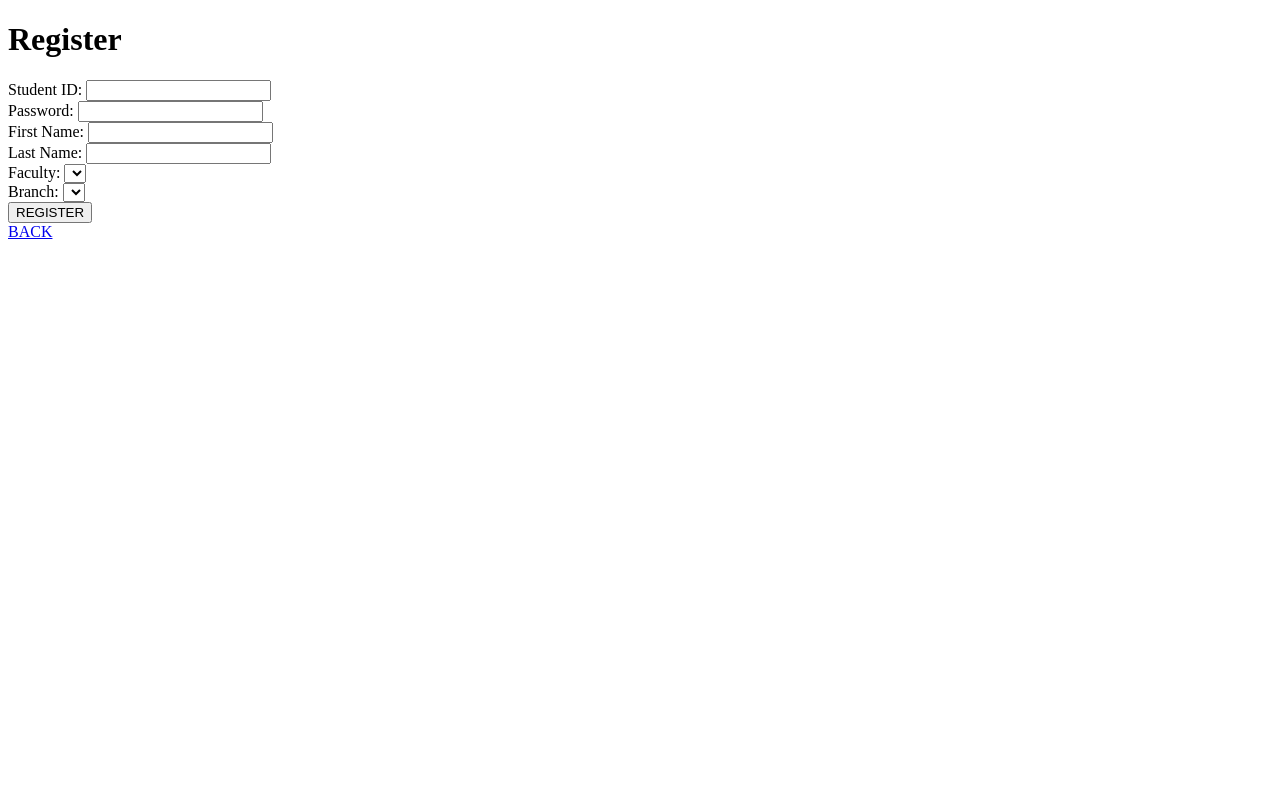
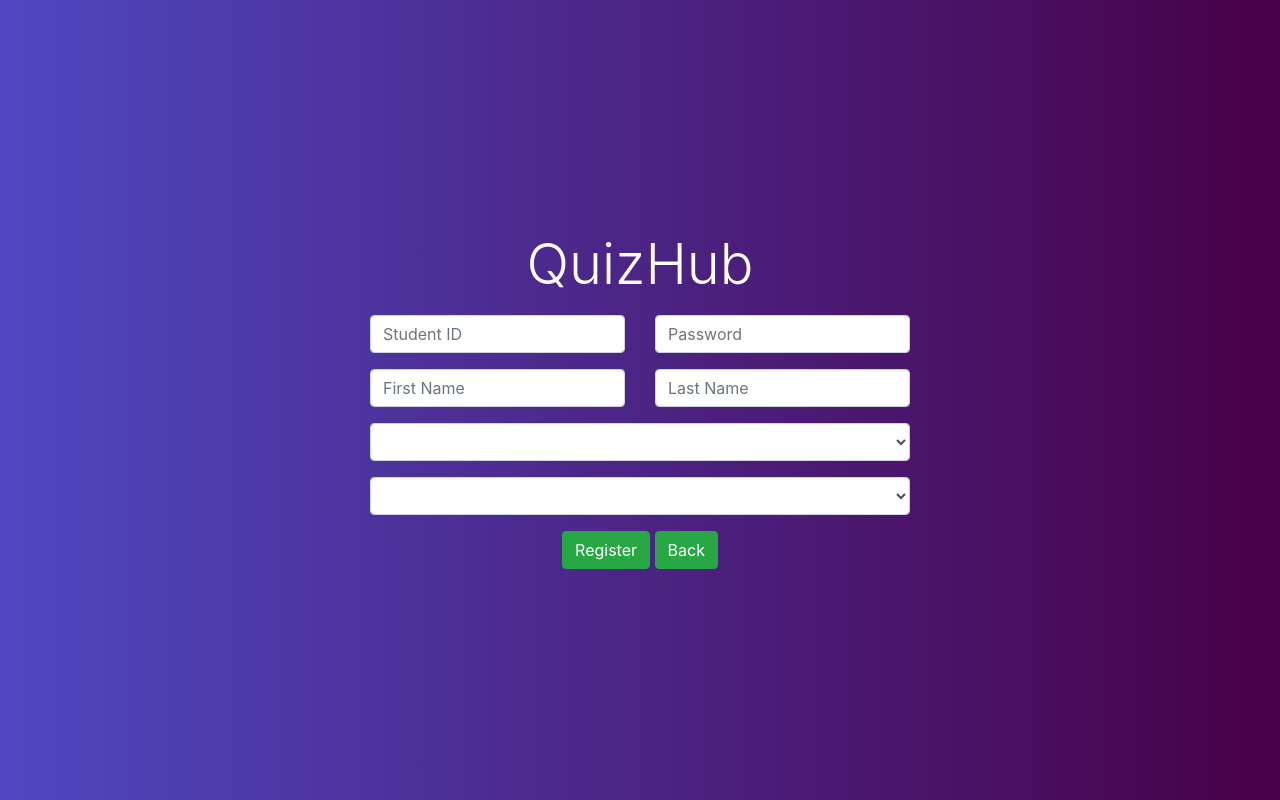
Before and after one commit to KMUTT-INT303/QuizHub, a Java web app: page /Register.jsp in a window 1280 px wide. Run offline with Tomcat 11, a stand-in JSP engine, Linux system fonts and the light colour scheme; data that the repository does not hold is empty; database files in the repository are not loaded.

Commit message:
add register page style and removed prevent submit

```diff
--- a/QuizHub/web/Login.jsp
+++ b/QuizHub/web/Login.jsp
@@ -24,10 +24,10 @@
                 <div id="container" class="container">
                     <div class="row text-white">
                         <div class="col-sm-6 offset-sm-3 text-center">
-                            <h3 class="display-4 mb-5">QuizHub</h3>
-                            <h2 class="display-4 mb-5">${msg}</h2>
+                            <h3 class="display-4 mb-3">QuizHub</h3>
+                            <h2 class="display-4 mb-2">${msg}</h2>
                             <div class="info-form">
-                                <form id="submit-form" action="Login" method="post" class="form-inlin justify-content-center" autocomplete="off">
+                                <form id="login-form" action="Login" method="post" class="form-inlin justify-content-center" autocomplete="off">
                                     <div class="form-group">
                                         <label class="sr-only">Username</label>
                                         <input type="number" name="username" class="form-control" placeholder="Username">
--- a/QuizHub/web/Register.jsp
+++ b/QuizHub/web/Register.jsp
@@ -1,41 +1,105 @@
 <%--
-    Document   : Register
-    Created on : Oct 19, 2019, 11:21:56 PM
-    Author     : Top
+    Document   : login
+    Created on : Oct 17, 2019, 10:57:34 AM
+    Author     : tsch
 --%>
 
+<%@page contentType="text/html" pageEncoding="UTF-8"%>
 <%@ taglib prefix="c" uri="http://java.sun.com/jsp/jstl/core" %>
-<%@page contentType="text/html" pageEncoding="UTF-8"%>
 <!DOCTYPE html>
+
 <html>
+
     <head>
+        <meta charset="utf-8">
+        <meta name="viewport" content="width=device-width, initial-scale=1, shrink-to-fit=no">
+
         <jsp:include page="/ListFaculty"/>
-        <meta http-equiv="Content-Type" content="text/html; charset=UTF-8">
-        <title>Register Page</title>
+
+        <link rel="stylesheet" href="https://stackpath.bootstrapcdn.com/bootstrap/4.3.1/css/bootstrap.min.css" integrity="sha384-ggOyR0iXCbMQv3Xipma34MD+dH/1fQ784/j6cY/iJTQUOhcWr7x9JvoRxT2MZw1T" crossorigin="anonymous">
+        <title>QuizHub - Register</title>
     </head>
+    <link rel="stylesheet" type="text/css" href="css/main.css">
+
     <body>
-        <h1>Register</h1>
-        <form action="Register" method="post" id="submit-form">
-            Student ID: <input type="number" name="student_id"><br>
-            Password: <input type="text" name="password"><br>
-            First Name: <input type="text" name="fname"><br>
-            Last Name: <input type="text" name="lname"><br>
-            Faculty:
-            <select name="faculty">
+        <div class="register-section">
+            <div class="register-section-width">
+                <div id="container" class="container">
+                    <div class="row text-white">
+                        <div class="col-sm-6 offset-sm-3 text-center">
+                            <h3 class="display-4 mb-3">QuizHub</h3>
+                            <h2 class="display-4 mb-2">${msg}</h2>
+                            <div class="info-form">
+
+                                <form id="register-form" action="Register" method="post" class="form-inlin justify-content-center" autocomplete="off">
+
+                                    <div class="row">
+                                        <div class="col">
+                                            <div class="form-group">
+                                                <label class="sr-only">Student ID</label>
+                                                <input type="number" name="student_id" class="form-control" placeholder="Student ID">
+                                            </div>
+                                        </div>
+                                        <div class="col">
+                                            <div class="form-group">
+                                                <label class="sr-only">Passoword</label>
+                                                <input type="password" name="password" class="form-control" placeholder="Password">
+                                            </div>
+                                        </div>
+                                    </div>
+
+                                    <div class="row">
+                                        <div class="col">
+                                            <div class="form-group">
+                                                <label class="sr-only">First Name</label>
+                                                <input type="text" name="fname" class="form-control" placeholder="First Name">
+                                            </div>
+                                        </div>
+                                        <div class="col">
+                                            <div class="form-group">
+                                                <label class="sr-only">Last Name</label>
+                                                <input type="text" name="lname" class="form-control" placeholder="Last Name">
+                                            </div>
+                                        </div>
+                                    </div>
+
+                                    <div class="row">
+                                        <div class="col">
+                                            <div class="form-group">
+                                                <label class="sr-only">Faculty</label>
+                                                <select class="form-control" name="faculty">
                                                     <c:forEach items="${faculties}" var="f">
                                                         <option value="${f.id}">${f.name}</option>
                                                     </c:forEach>
                                                 </select>
-            <br>
-            Branch:
-            <select name="branch">
+                                            </div>
+                                        </div>
+                                    </div>
+
+                                    <div class="row">
+                                        <div class="col">
+                                            <div class="form-group">
+                                                <label class="sr-only">Branch</label>
+                                                <select class="form-control" name="branch">
                                                     <c:forEach items="${branch}" var="b">
                                                         <option value="${b.id}">${b.name}</option>
                                                     </c:forEach>
                                                 </select>
-            <br>
-            <input type="submit" value="REGISTER">
-        </form>${msg}<a href="/QuizHub/Login.jsp">BACK</a>
+                                            </div>
+                                        </div>
+                                    </div>
+
+
+                                    <button type="submit" class="btn btn-success ">Register</button>
+                                    <a href="Login" class="btn btn-success">Back</a>
+                                </form>
+
+                            </div>
+                        </div>
+                    </div>
+                </div>
+            </div>
+        </div>
     </body>
 
     <script src="https://code.jquery.com/jquery-3.4.1.min.js" integrity="sha256-CSXorXvZcTkaix6Yvo6HppcZGetbYMGWSFlBw8HfCJo=" crossorigin="anonymous"></script>
--- a/QuizHub/web/css/main.css
+++ b/QuizHub/web/css/main.css
@@ -1,17 +1,32 @@
 html,
 body{
     height: 100%;
+    width: 100%;
 }
 
 .login-section {
     background: linear-gradient(to right, rgb(79, 72, 192), rgb(72, 0, 72));
     height: 100%;
+    width: 100%;
     text-align: center;
     display: flex;
     align-items: center;
 }
 
 .login-section-width {
+    width: 100%;
+}
+
+.register-section {
+    background: linear-gradient(to right, rgb(79, 72, 192), rgb(72, 0, 72));
+    height: 100%;
+    width: 100%;
+    text-align: center;
+    display: flex;
+    align-items: center;
+}
+
+.register-section-width {
     width: 100%;
 }
 
--- a/QuizHub/web/js/script.js
+++ b/QuizHub/web/js/script.js
@@ -3,7 +3,3 @@
  * To change this template file, choose Tools | Templates
  * and open the template in the editor.
  */
-
-$("submit-form").submit(function(e) {
-    e.preventDefault();
-});
```
Lines whose indentation alone changed are shown as unchanged.
